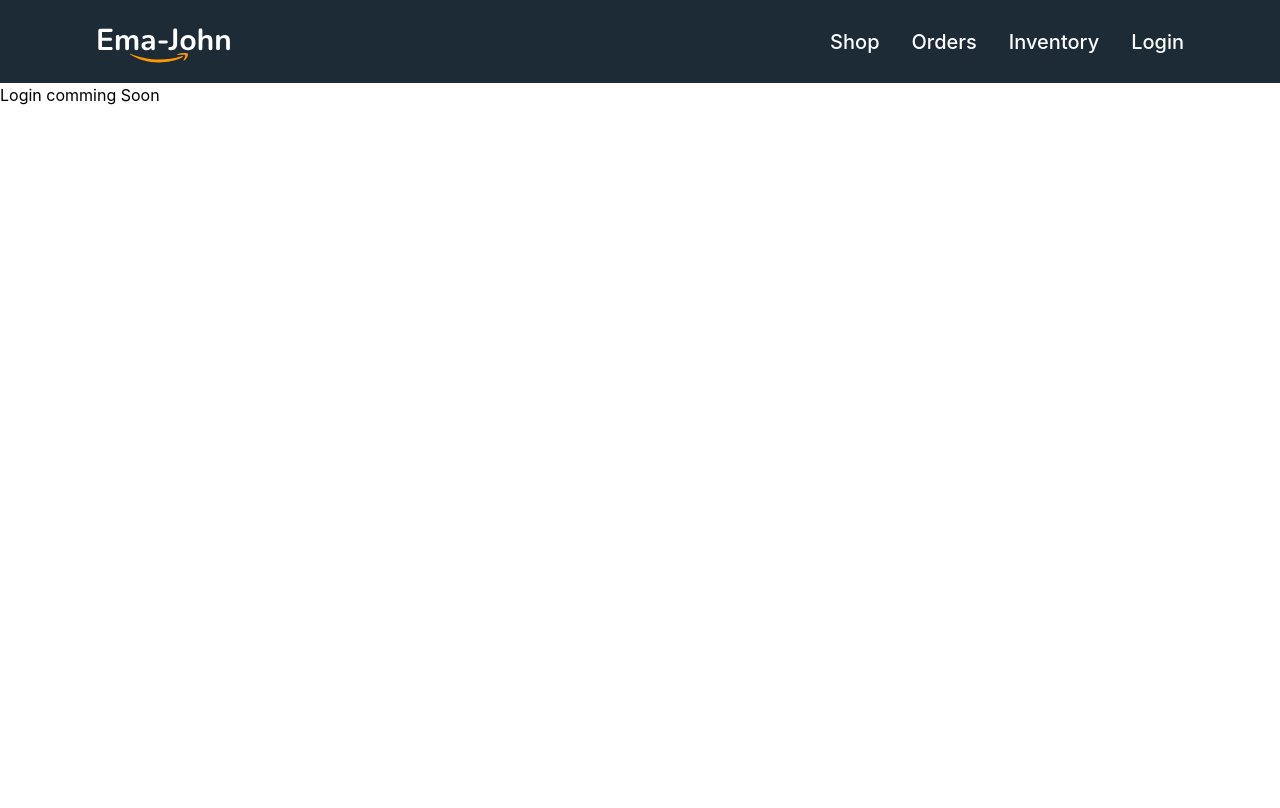
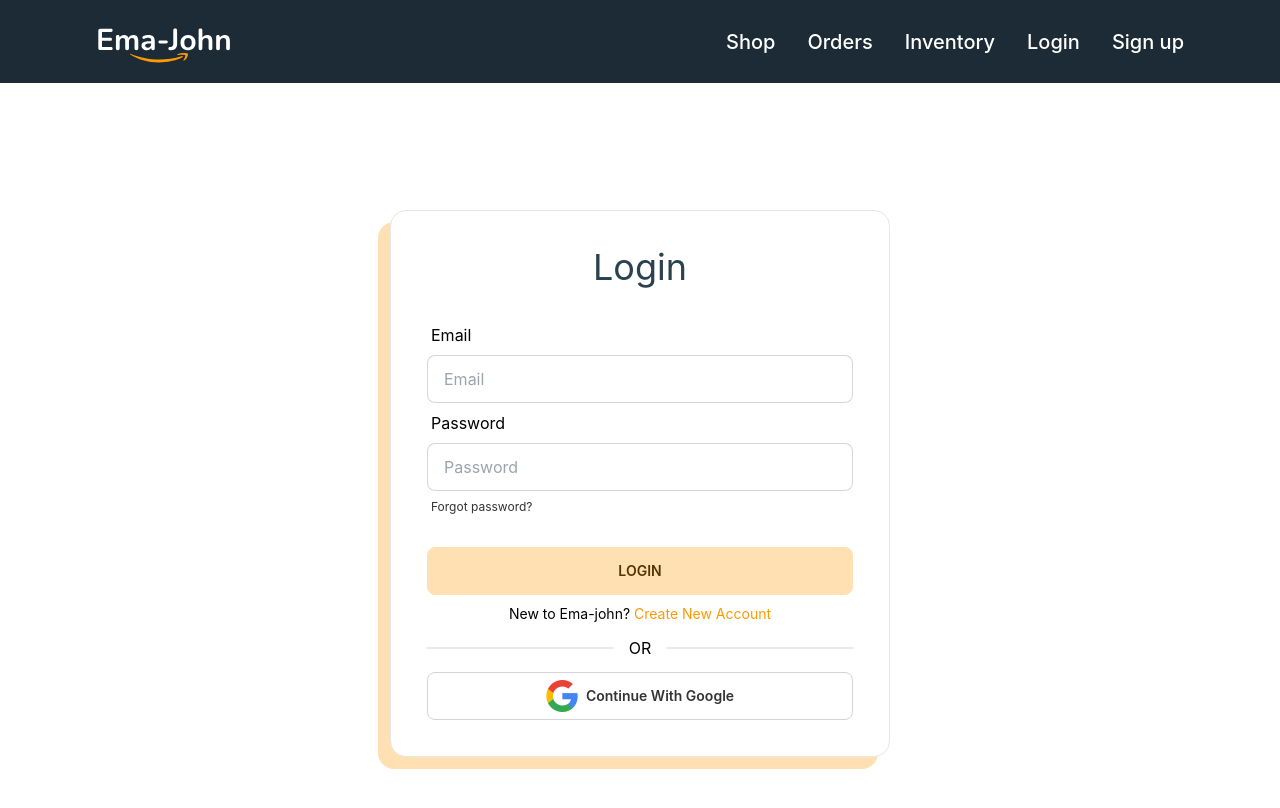
Before and after one commit to Rabby-khan-04/react-simple-shopping-app, a React (Vite) app: page /login in a window 1280 px wide. Shown: the top 808 px of the page. Built offline with nearby package versions, Linux system fonts and the light colour scheme.

Commit message:
Login Form Added

```diff
--- a/package.json
+++ b/package.json
@@ -13,6 +13,7 @@
     "@fortawesome/free-solid-svg-icons": "^6.3.0",
     "@fortawesome/react-fontawesome": "^0.2.0",
     "daisyui": "^2.51.5",
+    "firebase": "^9.19.1",
     "localforage": "^1.10.0",
     "match-sorter": "^6.3.1",
     "react": "^18.2.0",
--- a/src/components/Header/Header.jsx
+++ b/src/components/Header/Header.jsx
@@ -24,6 +24,9 @@
           <li>
             <Link to="/login">Login</Link>
           </li>
+          <li>
+            <Link to="/sign-up">Sign up</Link>
+          </li>
         </ul>
       </nav>
     </header>
--- a/src/components/Login/Login.jsx
+++ b/src/components/Login/Login.jsx
@@ -1,10 +1,63 @@
 import React from "react";
+import { Link } from "react-router-dom";
+import googleIcon from "../../assets/images/google_icon.png";
 
 const Login = () => {
   return (
-    <div>
-      <h2>Login comming Soon</h2>
-    </div>
+    <section>
+      <div className="min-h-screen flex justify-center items-center">
+        <div className="card max-w-[500px] flex-grow  form__container border border-border_color bg-base-100">
+          <div className="p-9">
+            <h2 className="text-4xl text-[#2A414F] text-center mb-7">Login</h2>
+            <form>
+              <div className="form-control">
+                <label className="label">
+                  <span className="text-base">Email</span>
+                </label>
+                <input
+                  type="email"
+                  name="email"
+                  placeholder="Email"
+                  className="input input-bordered"
+                  required
+                />
+              </div>
+              <div className="form-control">
+                <label className="label">
+                  <span className="text-base">Password</span>
+                </label>
+                <input
+                  type="password"
+                  name="password"
+                  placeholder="Password"
+                  className="input input-bordered"
+                  required
+                />
+                <label className="label">
+                  <a href="#" className="label-text-alt link link-hover">
+                    Forgot password?
+                  </a>
+                </label>
+              </div>
+              <div className="form-control mt-6">
+                <button className="btn btn-accent">Login</button>
+              </div>
+            </form>
+            <p className="text-center mt-2 text-[14px]">
+              New to Ema-john?{" "}
+              <Link className="text-secondary" to="/sign-up">
+                Create New Account
+              </Link>
+            </p>
+            <div className="divider">OR</div>
+            <button className="btn btn-outline w-full border-gray-300 capitalize">
+              <img className="h-8 inline-block mr-2" src={googleIcon} alt="" />
+              <span className="inline-block"> Continue with Google</span>
+            </button>
+          </div>
+        </div>
+      </div>
+    </section>
   );
 };
 
--- /dev/null
+++ b/src/components/SignUp/SignUp.jsx
@@ -0,0 +1,7 @@
+import React from "react";
+
+const SignUp = () => {
+  return <div>SignUp</div>;
+};
+
+export default SignUp;
--- a/src/index.css
+++ b/src/index.css
@@ -17,3 +17,7 @@
   -moz-osx-font-smoothing: grayscale;
   -webkit-text-size-adjust: 100%;
 }
+
+.form__container {
+  box-shadow: -12px 12px #ffe0b3;
+}
--- a/src/main.jsx
+++ b/src/main.jsx
@@ -10,6 +10,7 @@
 import Login from "./components/Login/Login";
 import { cartLoader } from "./loaders/CartProducts";
 import Checkout from "./components/Checkout/Checkout";
+import SignUp from "./components/SignUp/SignUp";
 
 const router = createBrowserRouter([
   {
@@ -37,6 +38,10 @@
         path: "/checkout",
         element: <Checkout />,
       },
+      {
+        path: "sign-up",
+        element: <SignUp />,
+      },
     ],
   },
 ]);
```
Also changed, not shown: utilities/firebase.config.js (added, +17 -0 lines), src/assets/images/google_icon.png (added), 1 other file (tests, documents, lock files or other folders).
